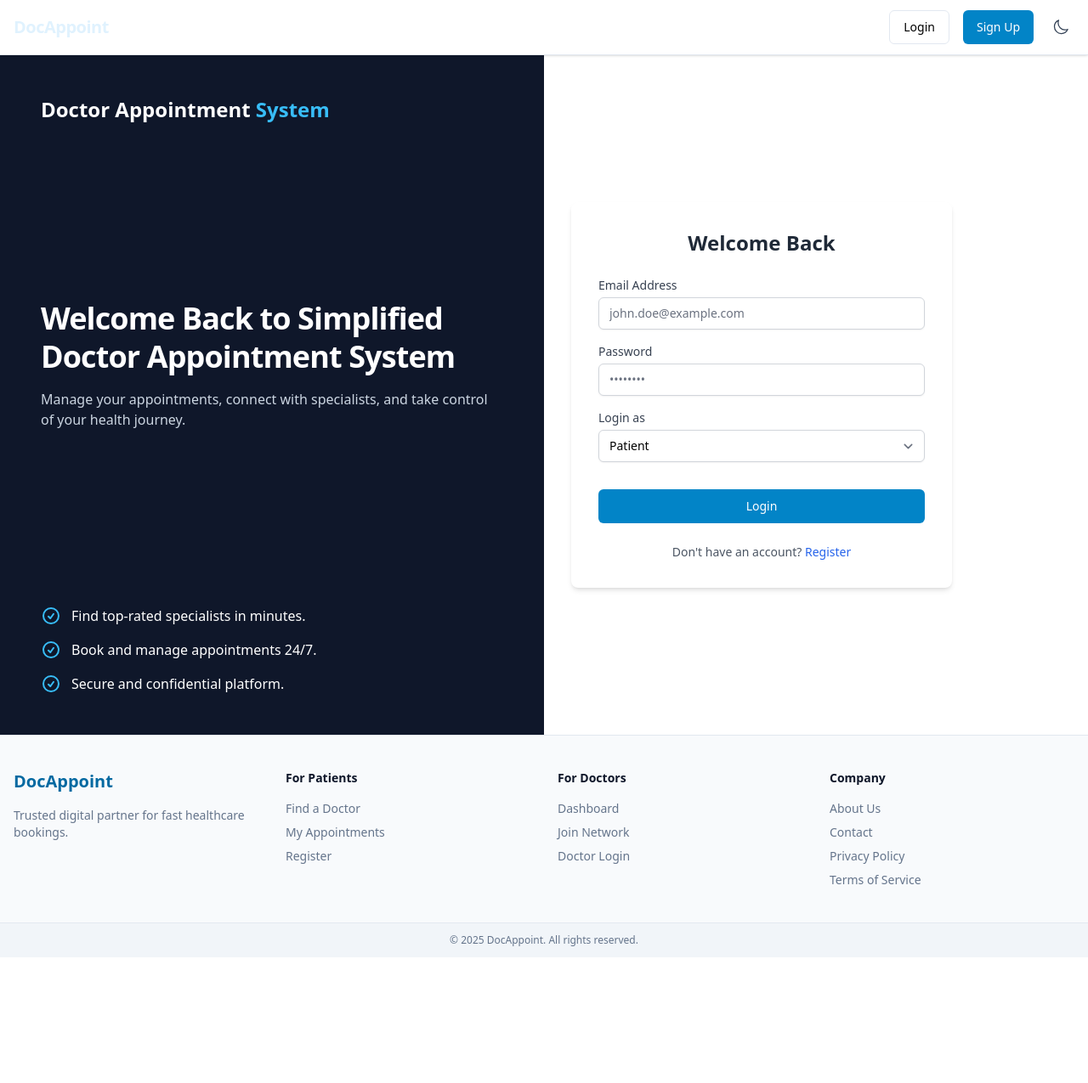
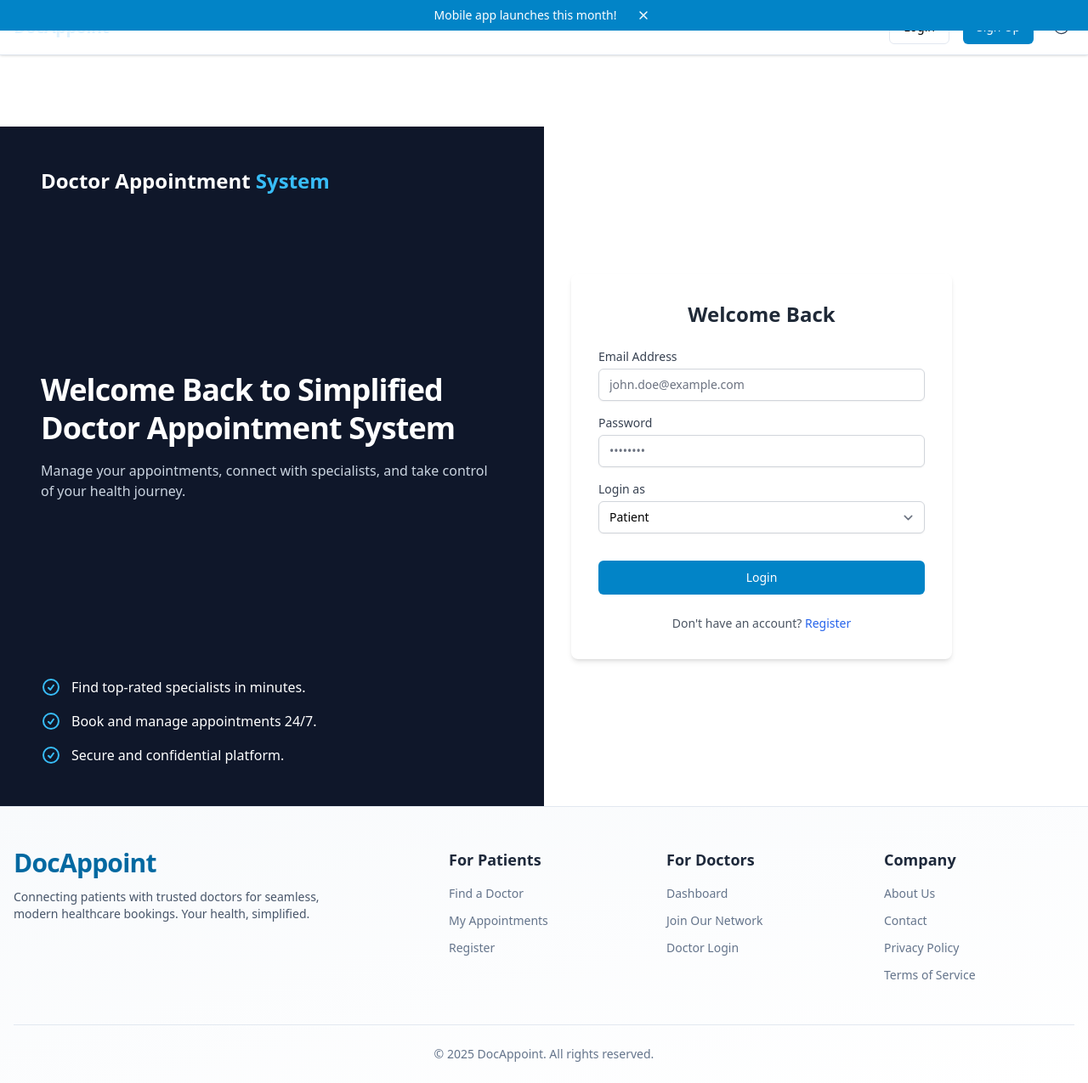
Before and after one commit to SiamAhmed32/doc-app, a Next.js app: page /login in a window 1280 px wide. Shown: the whole page at 85% size. Before the commit the page ends 1127 px from the top, so only its background shows below. Built offline with nearby package versions, Linux system fonts and the light colour scheme.

Commit message:
ClientAppShell update

```diff
--- a/app/layout.js
+++ b/app/layout.js
@@ -1,5 +1,4 @@
-import Header from "@/components/layout/Header";
-import Footer from "@/components/layout/Footer";
+import ClientAppShell from "@/components/layout/ClientAppShell";
 import Providers from "../components/Providers";
 import "./globals.css";
 
@@ -16,11 +15,7 @@ export default function RootLayout({ children }) {
       </head>
       <body>
         <Providers>
-          <div className="flex min-h-screen flex-col">
-            <Header />
-            <main className="flex-grow">{children}</main>
-            <Footer />
-          </div>
+          <ClientAppShell>{children}</ClientAppShell>
         </Providers>
       </body>
     </html>
--- a/components/homepage/AnnouncementBanner.js
+++ b/components/homepage/AnnouncementBanner.js
@@ -1,39 +1,63 @@
 "use client";
 
 import { motion, AnimatePresence } from "framer-motion";
-import { useState, useEffect } from "react";
+import { X } from "lucide-react";
+import { useEffect, useState } from "react";
 
 const announcements = [
   "Telemedicine features now available.",
   "Mobile app launches this month!",
-  "All new security: your data is safer than ever.",
-  "Specialists and clinics added in new districts.",
+  "Your data is now safer with enhanced security.",
 ];
 
-export default function AnnouncementBanner() {
+export default function AnnouncementBanner({ onClose, visible = true }) {
   const [activeIdx, setActiveIdx] = useState(0);
+  const [isVisible, setIsVisible] = useState(visible);
 
   useEffect(() => {
+    if (!isVisible) return;
     const intvl = setInterval(() => {
       setActiveIdx((prev) => (prev + 1) % announcements.length);
-    }, 4000);
+    }, 4200);
     return () => clearInterval(intvl);
-  }, []);
+  }, [isVisible]);
+
+  const handleClose = () => {
+    setIsVisible(false);
+    onClose?.();
+  };
+
+  if (!isVisible) return null;
 
   return (
-    <div className="w-full bg-sky-600 py-2 text-white font-medium text-center relative overflow-hidden">
-      <AnimatePresence mode="wait">
+    <AnimatePresence>
+      <motion.div
+        key="banner"
+        initial={{ y: -40, opacity: 0 }}
+        animate={{ y: 0, opacity: 1 }}
+        exit={{ y: -40, opacity: 0 }}
+        transition={{ type: "spring", duration: 0.45 }}
+        className="fixed left-0 top-0 w-full z-[60] py-1.5 px-4 flex items-center justify-center gap-3 text-xs sm:text-sm text-white bg-sky-600"
+        style={{ minHeight: 36, margin: 0, border: 0 }}
+      >
         <motion.span
           key={activeIdx}
-          initial={{ y: 24, opacity: 0 }}
-          animate={{ y: 0, opacity: 1 }}
-          exit={{ y: -24, opacity: 0 }}
-          transition={{ type: "spring", duration: 0.55 }}
-          className="inline-block"
+          initial={{ x: 30, opacity: 0 }}
+          animate={{ x: 0, opacity: 1 }}
+          exit={{ x: -30, opacity: 0 }}
+          transition={{ type: "spring", duration: 0.45 }}
+          className="inline-block text-center"
         >
           {announcements[activeIdx]}
         </motion.span>
-      </AnimatePresence>
-    </div>
+        <button
+          onClick={handleClose}
+          aria-label="Dismiss announcement"
+          className="ml-2 rounded hover:bg-sky-700/30 transition-colors p-1"
+        >
+          <X className="h-4 w-4 text-white" />
+        </button>
+      </motion.div>
+    </AnimatePresence>
   );
 }
--- /dev/null
+++ b/components/layout/ClientAppShell.js
@@ -0,0 +1,24 @@
+"use client";
+
+import { useState } from "react";
+import AnnouncementBanner from "@/components/homepage/AnnouncementBanner";
+import Header from "@/components/layout/Header";
+import Footer from "@/components/layout/Footer";
+
+export default function ClientAppShell({ children }) {
+  const [bannerVisible, setBannerVisible] = useState(true);
+
+  return (
+    <>
+      <AnnouncementBanner
+        onClose={() => setBannerVisible(false)}
+        visible={bannerVisible}
+      />
+      <div className="flex min-h-screen flex-col">
+        <Header bannerVisible={bannerVisible} />
+        <main className="flex-grow pt-[84px]">{children}</main>
+        <Footer />
+      </div>
+    </>
+  );
+}
--- a/components/layout/Footer.js
+++ b/components/layout/Footer.js
@@ -5,31 +5,38 @@ import Link from "next/link";
 const FooterLink = ({ href, children }) => (
   <Link
     href={href}
-    className="text-slate-500 transition-colors hover:text-sky-500 dark:text-slate-400 dark:hover:text-sky-400"
+    className="text-slate-500 transition-colors hover:text-sky-600 dark:text-slate-400 dark:hover:text-sky-400"
   >
     {children}
   </Link>
 );
 
 export default function Footer() {
+  const currentYear = new Date().getFullYear();
+
   return (
-    <footer className="border-t border-slate-200 bg-slate-50 dark:border-slate-800 dark:bg-slate-900">
-      <div className="container mx-auto px-4 py-10">
-        <div className="grid grid-cols-2 gap-8 md:grid-cols-4">
-          <div className="col-span-2 md:col-span-1">
+    <footer className="relative bg-gradient-to-br from-slate-50 to-white dark:from-slate-900 dark:to-slate-950 border-t border-slate-200 dark:border-slate-800 pt-12 pb-6">
+      <div className="container mx-auto px-4">
+        {/* Main Footer Content Grid */}
+        <div className="grid grid-cols-2 gap-x-8 gap-y-12 md:grid-cols-4 lg:grid-cols-5">
+
+          {/* Brand and Description */}
+          <div className="col-span-2 lg:col-span-2">
             <Link
               href="/"
-              className="text-xl font-bold text-sky-700 dark:text-white"
+              className="text-3xl font-extrabold text-sky-700 dark:text-sky-300 tracking-tight block mb-3"
             >
               DocAppoint
             </Link>
-            <p className="mt-4 text-sm text-slate-500 dark:text-slate-400">
-              Trusted digital partner for fast healthcare bookings.
+            <p className="text-sm text-slate-600 dark:text-slate-400 max-w-sm">
+              Connecting patients with trusted doctors for seamless, modern healthcare bookings. Your health, simplified.
             </p>
           </div>
+
+          {/* For Patients */}
           <div className="text-sm">
-            <h3 className="font-semibold text-slate-900 dark:text-white">For Patients</h3>
-            <ul className="mt-4 space-y-2">
+            <h3 className="font-bold text-lg text-slate-800 dark:text-white mb-4">For Patients</h3>
+            <ul className="space-y-3">
               <li>
                 <FooterLink href="/patient/dashboard">Find a Doctor</FooterLink>
               </li>
@@ -41,42 +48,49 @@ export default function Footer() {
               </li>
             </ul>
           </div>
+
+          {/* For Doctors */}
           <div className="text-sm">
-            <h3 className="font-semibold text-slate-900 dark:text-white">For Doctors</h3>
-            <ul className="mt-4 space-y-2">
+            <h3 className="font-bold text-lg text-slate-800 dark:text-white mb-4">For Doctors</h3>
+            <ul className="space-y-3">
               <li>
                 <FooterLink href="/doctor/dashboard">Dashboard</FooterLink>
               </li>
               <li>
-                <FooterLink href="/register">Join Network</FooterLink>
+                <FooterLink href="/register">Join Our Network</FooterLink>
               </li>
               <li>
                 <FooterLink href="/login">Doctor Login</FooterLink>
               </li>
             </ul>
           </div>
+
+          {/* Company */}
           <div className="text-sm">
-            <h3 className="font-semibold text-slate-900 dark:text-white">Company</h3>
-            <ul className="mt-4 space-y-2">
+            <h3 className="font-bold text-lg text-slate-800 dark:text-white mb-4">Company</h3>
+            <ul className="space-y-3">
               <li>
-                <FooterLink href="#">About Us</FooterLink>
+                <FooterLink href="/about">About Us</FooterLink>
               </li>
               <li>
-                <FooterLink href="#">Contact</FooterLink>
+                <FooterLink href="/contact">Contact</FooterLink>
               </li>
               <li>
-                <FooterLink href="#">Privacy Policy</FooterLink>
+                <FooterLink href="/privacy">Privacy Policy</FooterLink>
               </li>
               <li>
-                <FooterLink href="#">Terms of Service</FooterLink>
+                <FooterLink href="/terms">Terms of Service</FooterLink>
               </li>
             </ul>
           </div>
         </div>
-      </div>
-      <div className="border-t border-slate-200 bg-slate-100 py-3 dark:border-slate-800 dark:bg-slate-900">
-        <p className="text-center text-xs text-slate-500 dark:text-slate-400">
-          &copy; {new Date().getFullYear()} DocAppoint. All rights reserved.
+
+        {/* Separator */}
+        <div className="mt-12 mb-6 border-t border-slate-200 dark:border-slate-800" />
+
+        {/* Copyright */}
+        <p className="text-center text-sm text-slate-500 dark:text-slate-400">
+          &copy; {currentYear} DocAppoint. All rights reserved.
         </p>
       </div>
     </footer>
--- a/components/layout/Header.js
+++ b/components/layout/Header.js
@@ -9,7 +9,12 @@ import ThemeToggleButton from "../ui/ThemeToggleButton";
 import Button from "../ui/Button";
 import { logOut } from "@/store/slices/authSlice";
 
-// Avatar circle with initial or user photo
+/**
+ * Set this to your AnnouncementBanner's height in px.
+ * Adjust as needed if you change the banner size.
+ */
+const BANNER_HEIGHT = 36;
+
 const UserAvatar = ({ user }) => (
   <div className="relative h-9 w-9">
     {user?.photo_url ? (
@@ -27,7 +32,7 @@ const UserAvatar = ({ user }) => (
   </div>
 );
 
-export default function Header() {
+export default function Header({ bannerVisible = true }) {
   const [isScrolled, setIsScrolled] = useState(false);
   const [isMobileMenuOpen, setMobileMenuOpen] = useState(false);
   const [isProfileOpen, setProfileOpen] = useState(false);
@@ -46,7 +51,6 @@ export default function Header() {
     }
   }, [pathname]);
 
-  // Close mobile menu/profile on outside click
   useEffect(() => {
     const handler = (event) => {
       if (
@@ -72,9 +76,11 @@ export default function Header() {
       : []),
   ];
 
+  // Dynamic top offset if announcement banner is visible, only on homepage
+  const headerTop = bannerVisible && pathname === "/" ? BANNER_HEIGHT : 0;
   const headerClasses =
     pathname === "/"
-      ? `fixed top-0 left-0 w-full z-40 transition-all duration-300
+      ? `fixed left-0 w-full z-40 transition-all duration-300
         ${
           isScrolled
             ? "backdrop-blur bg-black/50 dark:bg-slate-900/80 border-b border-slate-200 dark:border-slate-800 shadow"
@@ -84,7 +90,7 @@ export default function Header() {
 
   return (
     <>
-      <header className={headerClasses}>
+      <header className={headerClasses} style={{ top: headerTop }}>
         <nav className="container mx-auto flex h-16 items-center px-4">
           <Link
             href="/"
@@ -111,11 +117,7 @@ export default function Header() {
                 <Link href="/login">
                   <Button
                     variant={pathname === "/" ? "default" : "outline"}
-                    className={
-                      pathname === "/"
-                        ? "bg-sky-600 text-white"
-                        : ""
-                    }
+                    className={pathname === "/" ? "bg-sky-600 text-white" : ""}
                   >
                     Login
                   </Button>
```
